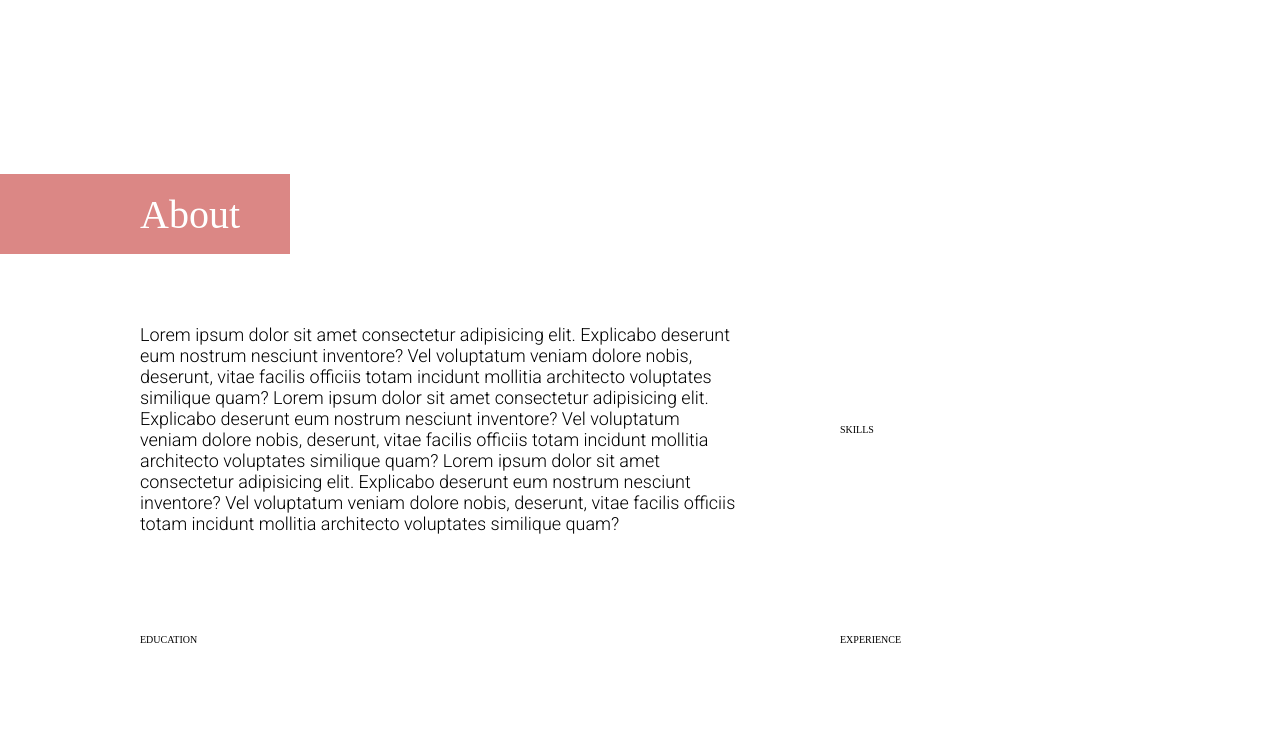
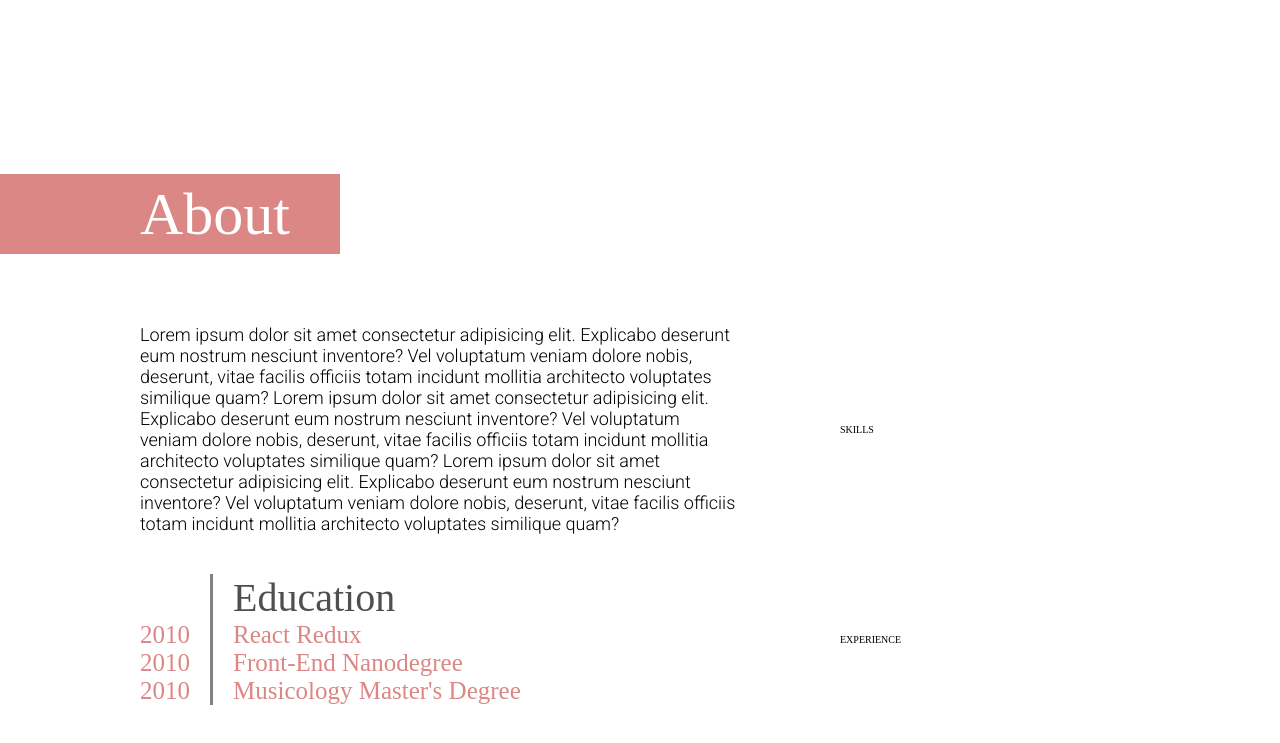
Before and after one commit to ohick/portfolio, a website built with webpack: page src/index.html in a window 1280 px wide. Shown: the part 1021-1764 px from the top of the page. Built offline with nearby package versions, Linux system fonts and the light colour scheme.

Commit message:
list setup

```diff
--- a/src/index.html
+++ b/src/index.html
@@ -113,7 +113,25 @@
             totam incidunt mollitia architecto voluptates similique quam?
           </p>
           <p class="about__skills">SKILLS</p>
-          <p class="about__education">EDUCATION</p>
+
+          <div class="about__education">
+            <div class="education__left">
+              <h3 class="about__list about__date">2010</h3>
+              <h3 class="about__list about__date">2010</h3>
+              <h3 class="about__list about__date">2010</h3>
+            </div>
+            <div class="education__right">
+              <h2 class="small-title about__skills__title">Education</h2>
+
+              <h3 class="about__list about__degree">React Redux</h3>
+
+              <h3 class="about__list about__degree">Front-End Nanodegree</h3>
+
+              <h3 class="about__list about__degree">
+                Musicology Master's Degree
+              </h3>
+            </div>
+          </div>
           <p class="about__experience">EXPERIENCE</p>
         </div>
       </section>
--- a/src/sass/_base.scss
+++ b/src/sass/_base.scss
@@ -28,16 +28,32 @@ html {
   font-weight: 400;
   color: $text-color;
   margin-bottom: 3rem;
+
+  @include respond(phone) {
+    font-size: 7rem;
+  }
 }
 
 .medium-title {
+  font-size: 6rem;
+  font-weight: 400;
+  font-family: font-display;
+  color: white;
+
+  @include respond(phone) {
+    font-size: 4rem;
+  }
+}
+
+.small-title {
   font-size: 4rem;
   font-weight: 400;
   font-family: font-display;
-  color: white;
-}
+  color: black;
 
-.small-title {
+  @include respond(phone) {
+    font-size: 2.5rem;
+  }
 }
 
 .text-normal {
--- a/src/sass/_variables.scss
+++ b/src/sass/_variables.scss
@@ -2,6 +2,7 @@
 $color-primary: #db8785;
 $color-secondary: #90dbca;
 $color-tertiary: #9ab4f8;
+$color-grey: #828282;
 
 $text-color: #4f4f4f;
 
--- a/src/sass/components/_about.scss
+++ b/src/sass/components/_about.scss
@@ -35,10 +35,17 @@
       grid-column: 1 / 2;
     }
   }
+
   &__skills {
     grid-row: 1 / 2;
     grid-column: 2 / 3;
     padding-left: 10rem;
+
+    &__title {
+      padding-left: 2rem;
+      color: $text-color;
+      grid-column: 2 / 3;
+    }
 
     @include respond(tab-port) {
       grid-row: 2 / 3;
@@ -48,11 +55,16 @@
   }
 
   &__education {
+    display: flex;
+    justify-content: flex-start;
+    align-items: flex-end;
+
     @include respond(tab-port) {
       grid-row: 3 / 4;
       grid-column: 1 / 2;
     }
   }
+
   &__experience {
     padding-left: 10rem;
 
@@ -62,4 +74,31 @@
       padding-left: 0;
     }
   }
+
+  &__list {
+    font-size: 2.5rem;
+    font-weight: 400;
+    font-family: font-display;
+    color: $color-primary;
+
+    @include respond(phone) {
+      font-size: 2rem;
+    }
+  }
+
+  &__degree {
+    padding-left: 2rem;
+  }
+
+  &__date {
+    padding-right: 2rem;
+  }
 }
+
+.education {
+  &__left {
+  }
+  &__right {
+    border-left: solid 3px $color-grey;
+  }
+}
--- a/src/sass/components/_header.scss
+++ b/src/sass/components/_header.scss
@@ -79,7 +79,7 @@
   z-index: 10;
   height: 2px;
 
-  border-bottom: 3px solid #828282;
+  border-bottom: 3px solid $color-grey;
 
   &--1 {
     width: 100%;
```
Also changed, not shown: package.json (+6 -3 lines), 1 other file.
